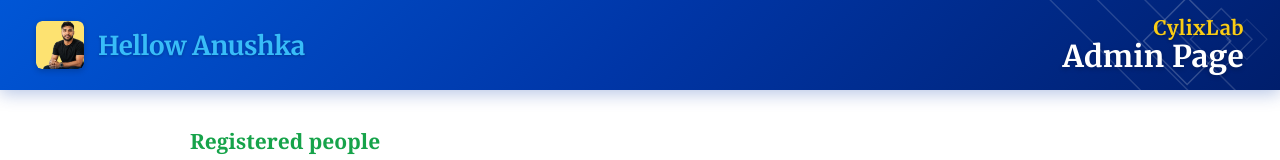
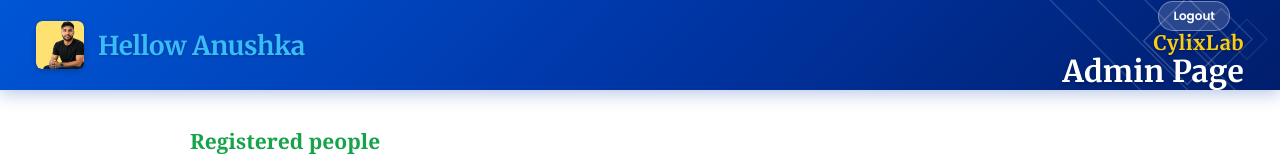
Before and after one commit to ravinduanushka/cylixlab, a React (Vite) app in the folder frontend/: page /admin in a window 1280 px wide. Shown: the top 160 px of the page. Built offline with nearby package versions, Linux system fonts and the light colour scheme; no server answers; sample sign-in values are in the browser's storage.

Commit message:
Add logout button and update user statistics display in AdminDashboard

```diff
--- a/frontend/src/components/AdminDashboard.jsx
+++ b/frontend/src/components/AdminDashboard.jsx
@@ -233,8 +233,28 @@ const AdminDashboard = () => {
             <span className="admin-greeting-text">Hellow Anushka</span>
           </div>
 
-          {/* Right: CylixLab Logo + Admin Page Title */}
+          {/* Right: CylixLab Logo + Admin Page Title + Logout Button */}
           <div className="admin-header-right">
+            <button
+              type="button"
+              onClick={handleLogout}
+              className="admin-logout-header-btn"
+              title="Logout from Admin"
+              style={{
+                background: 'rgba(255, 255, 255, 0.16)',
+                border: '1px solid rgba(255, 255, 255, 0.35)',
+                color: '#ffffff',
+                padding: '5px 14px',
+                borderRadius: '16px',
+                fontSize: '12px',
+                fontWeight: '600',
+                cursor: 'pointer',
+                marginRight: '14px',
+                transition: 'all 0.2s ease',
+              }}
+            >
+              Logout
+            </button>
             <span className="admin-header-brand">CylixLab</span>
             <h1 className="admin-header-title">Admin Page</h1>
           </div>
@@ -264,10 +284,10 @@ const AdminDashboard = () => {
                         className="donut-segment"
                         stroke="#94a3b8"
                         strokeDasharray="238.76"
-                        strokeDashoffset={238.76 * (1 - 0.24)}
+                        strokeDashoffset={238.76 * (1 - (userStats.studentPct || 24) / 100)}
                       />
                     </svg>
-                    <span className="admin-donut-pct">24%</span>
+                    <span className="admin-donut-pct">{userStats.studentPct || 24}%</span>
                   </div>
                   <span className="admin-donut-label">Students</span>
                 </div>
@@ -284,10 +304,10 @@ const AdminDashboard = () => {
                         className="donut-segment"
                         stroke="#0284c7"
                         strokeDasharray="238.76"
-                        strokeDashoffset={238.76 * (1 - 0.22)}
+                        strokeDashoffset={238.76 * (1 - (userStats.parentPct || 22) / 100)}
                       />
                     </svg>
-                    <span className="admin-donut-pct">22%</span>
+                    <span className="admin-donut-pct">{userStats.parentPct || 22}%</span>
                   </div>
                   <span className="admin-donut-label">Parents</span>
                 </div>
```
